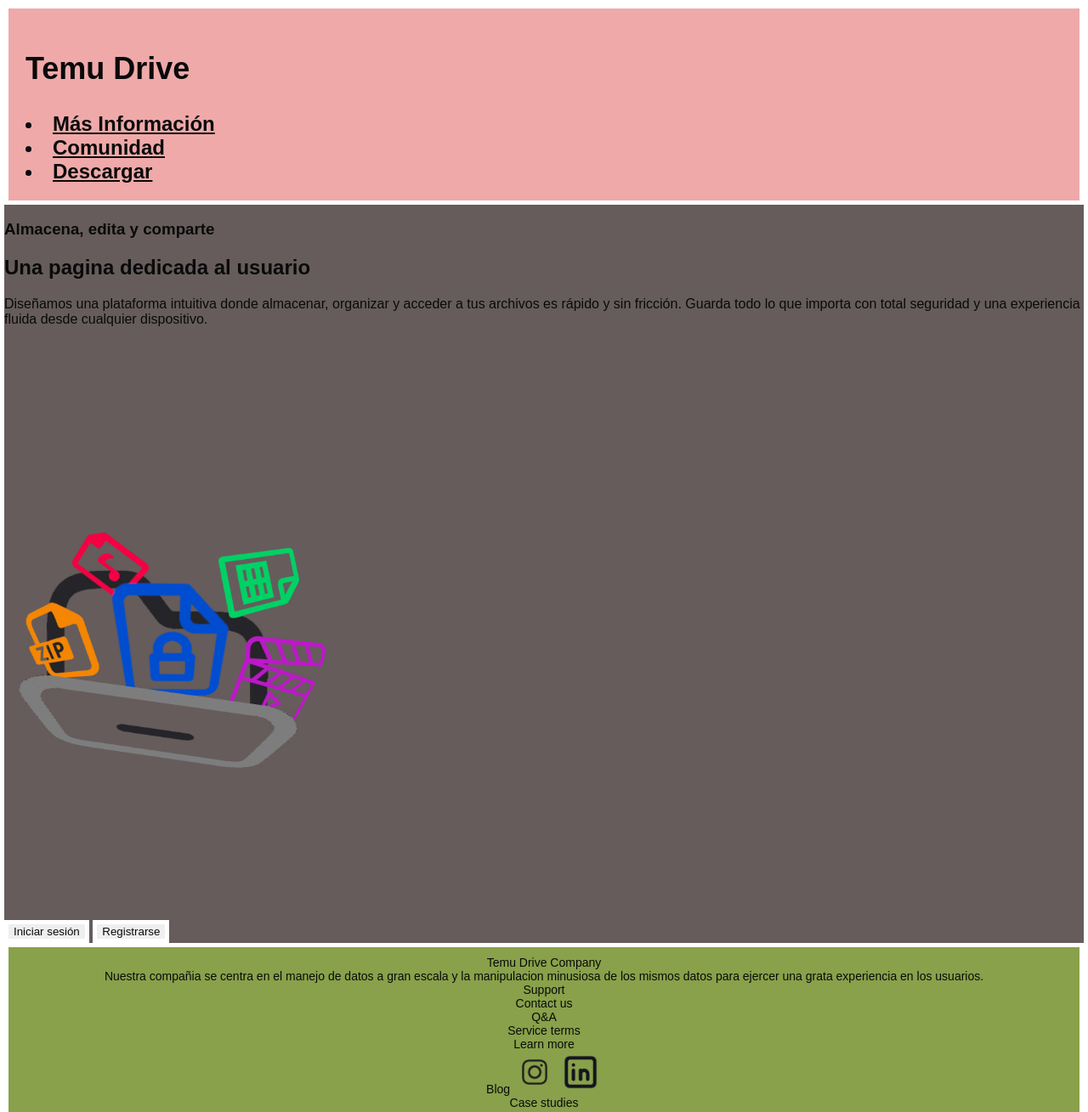
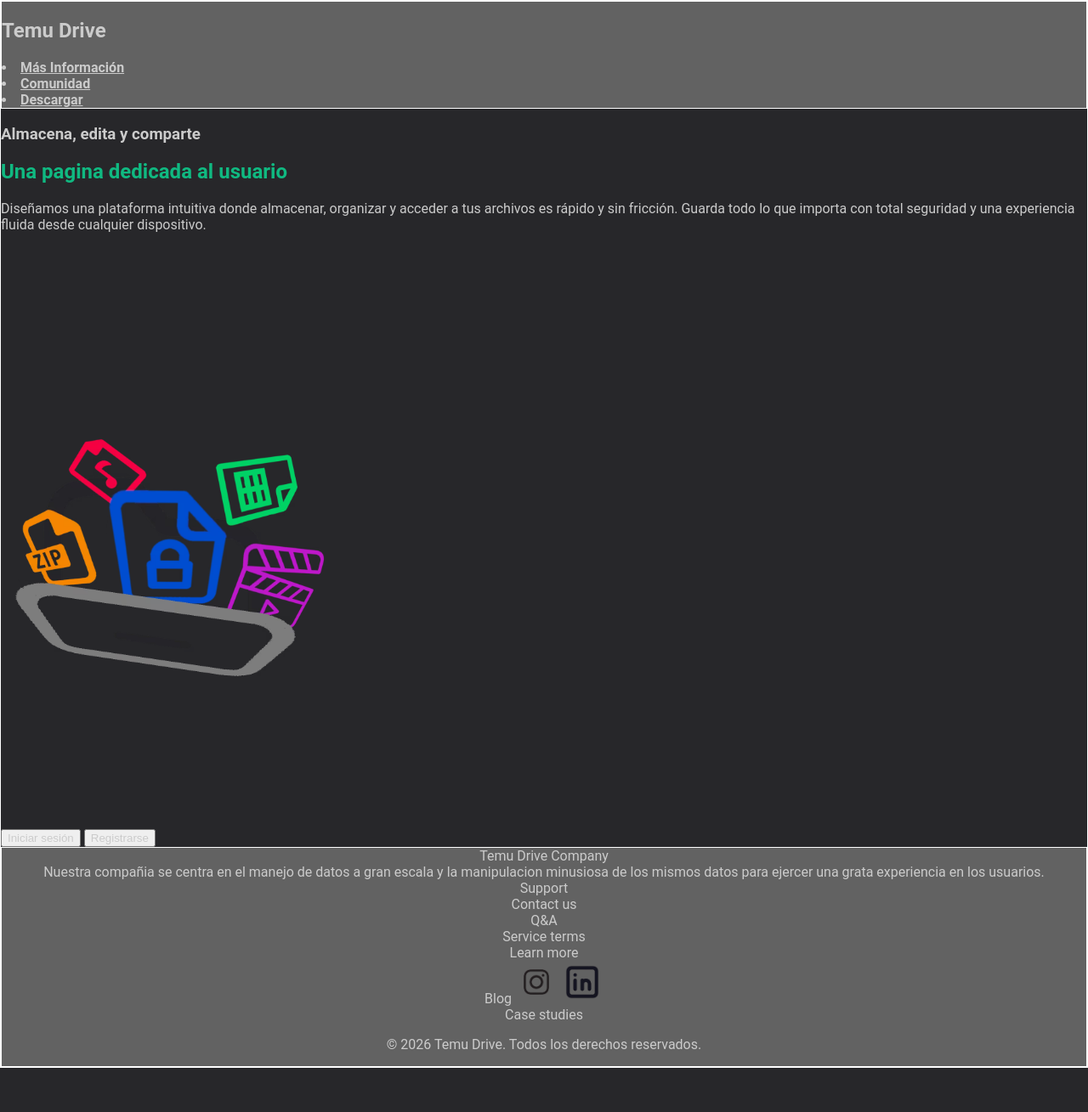
Before and after one commit to chopon7/proyecto_almacenamiento, a plain HTML site: page index.html in a window 1280 px wide. Shown: the top 1309 px of the page at 85% size. After the commit the page ends 1257 px from the top, so only its background shows below. Drawn offline with Linux system fonts and the light colour scheme.

Commit message:
modificacion de css

```diff
--- a/css/styles.css
+++ b/css/styles.css
@@ -1,32 +1,42 @@
-*{
-    color: rgb(10, 10, 10);
+:root{
+    --gris1: #626262;
+    --gris2: #27272a;
+    --fondo: #0c0a09;
+    --verde: #10b981;
+    --gris-claro: #cbcbcb;
+}
+@font-face {
+  font-family: Roboto, sans-serif;
+  src: url(../assets/fonts/Roboto-Medium.ttf);
+  font-weight: 400;
+  font-style: normal;
+  font-display: swap;
 }
 
-.border {
-    border: 5px solid white;
+*{
+    color: var(--gris-claro);
 }
 
 header {
-    border: 5px solid white;
-    background-color: #efa9a9;
-    padding: 20px;
-    font-size: 24px;
+    border: 0.1rem solid white;
+    background-color: var(--gris1);
+
+    font-size: 1rem;
     font-weight: bold;
 }
 
 body {
-    border: 5px solid white;
-    background-color: #665c5c;
-    font-family: Arial, sans-serif;
+    border: 0.1rem solid white;
+    background-color: var(--gris2);
+    font-family: Roboto, sans-serif;
     margin: 0;
     padding: 0;
 }
 
 footer {
-    border: 5px solid white;
-    background-color: #88a14a;
-    padding: 10px;
-    font-size: 14px;
+    border: 0.1rem solid white;
+    background-color: var(--gris1);
+    font-size: 1rem;
     text-align: center;
     color: white;
 }
@@ -35,3 +45,6 @@ footer {
     width: 30%;
     height: auto;
 }
+.Eslogan {
+    color: var(--verde);
+}
--- a/index.html
+++ b/index.html
@@ -54,7 +54,7 @@
 
         <section name="Eslogan">
             <strong>
-                <h1>Una pagina dedicada al usuario</h1>
+                <h1 class="Eslogan">Una pagina dedicada al usuario</h1>
             </strong>
         </section>
 
```
Also changed, not shown: assets/fonts/Roboto-Medium.ttf (added).
